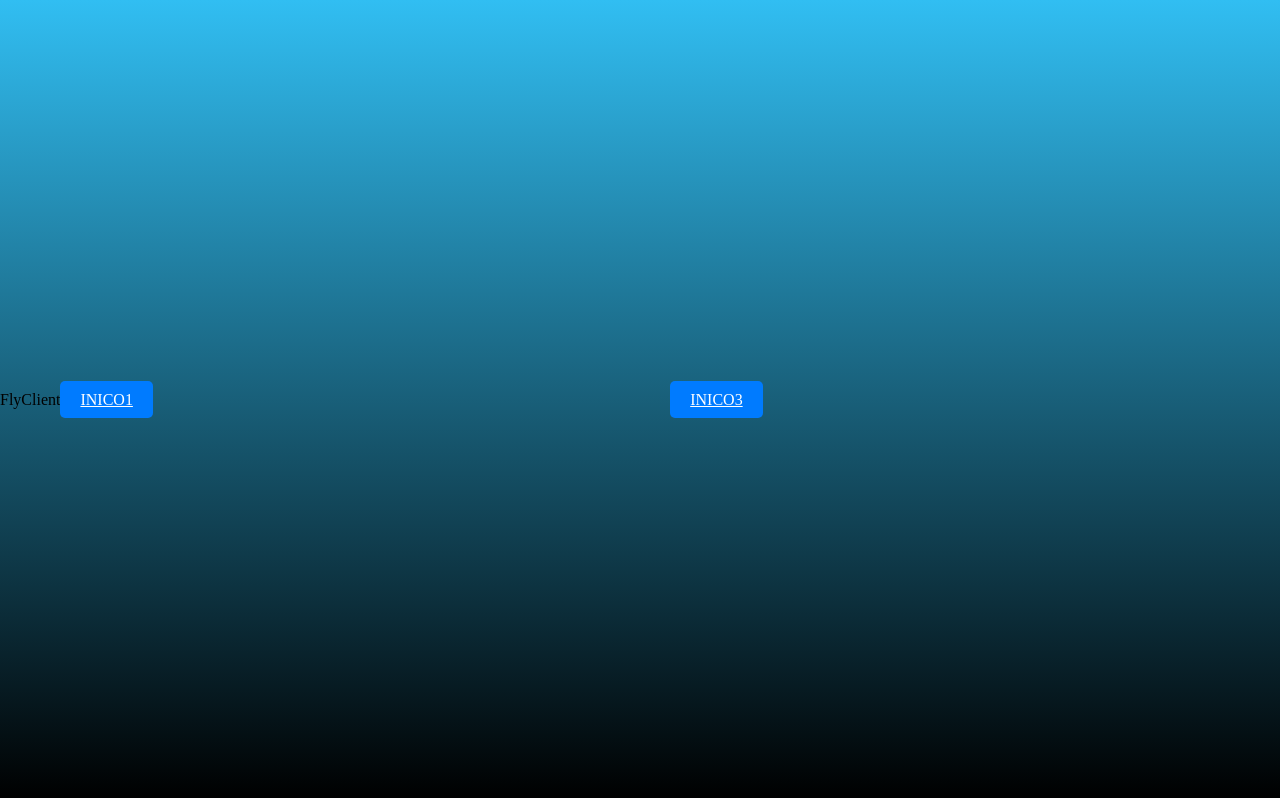
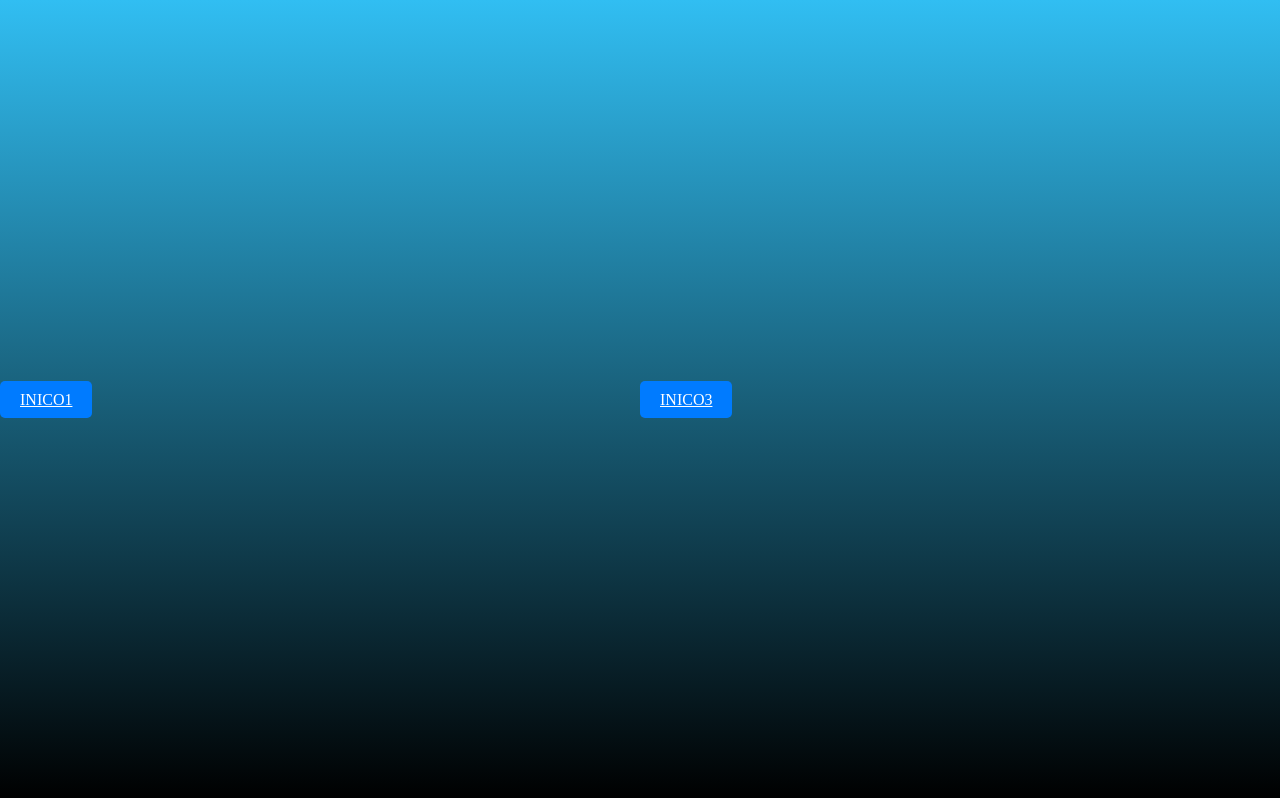
Before and after one commit to EBMEBM/FlyClient, a plain HTML site: page index.html in a window 1280 px wide. Drawn offline with Linux system fonts and the light colour scheme.

Commit message:
Update index.html

```diff
--- a/index.html
+++ b/index.html
@@ -9,7 +9,6 @@
 </head>
 <body>
 
-<header><p>FlyClient</p></header>
 <div class="container">
     <a href="index.html" class="button">INICO1</a>
 </div>
```
